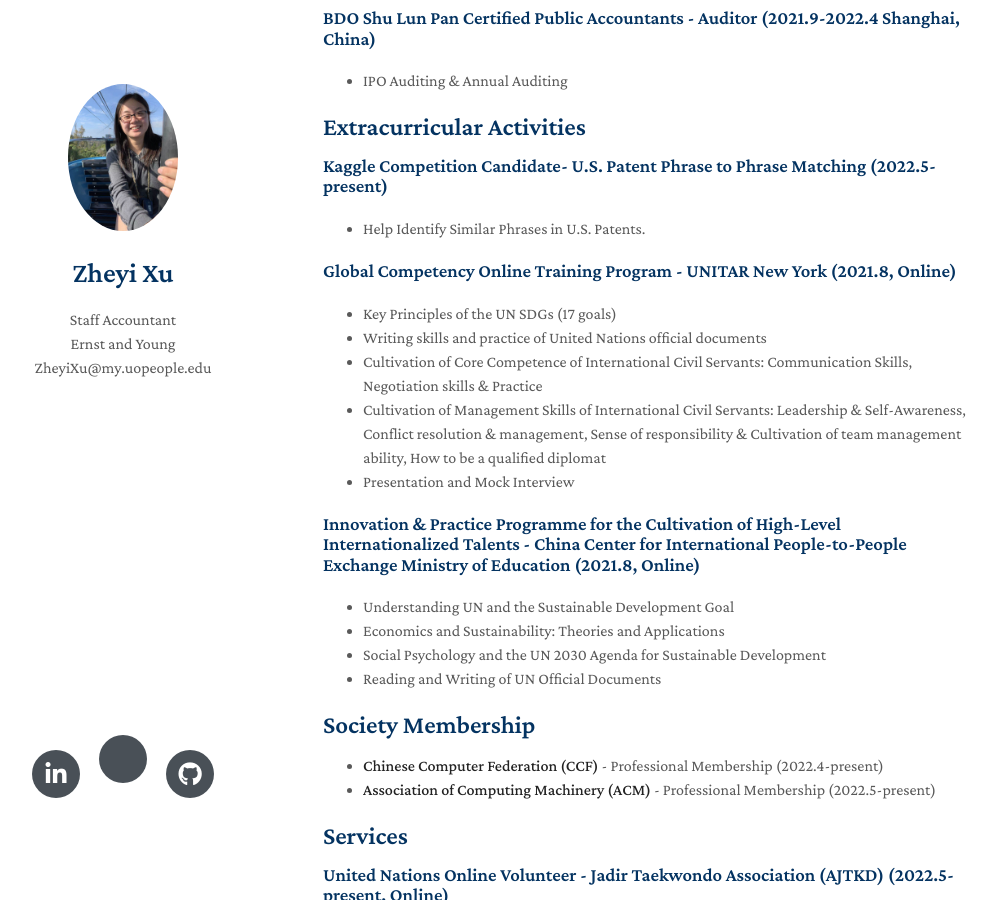
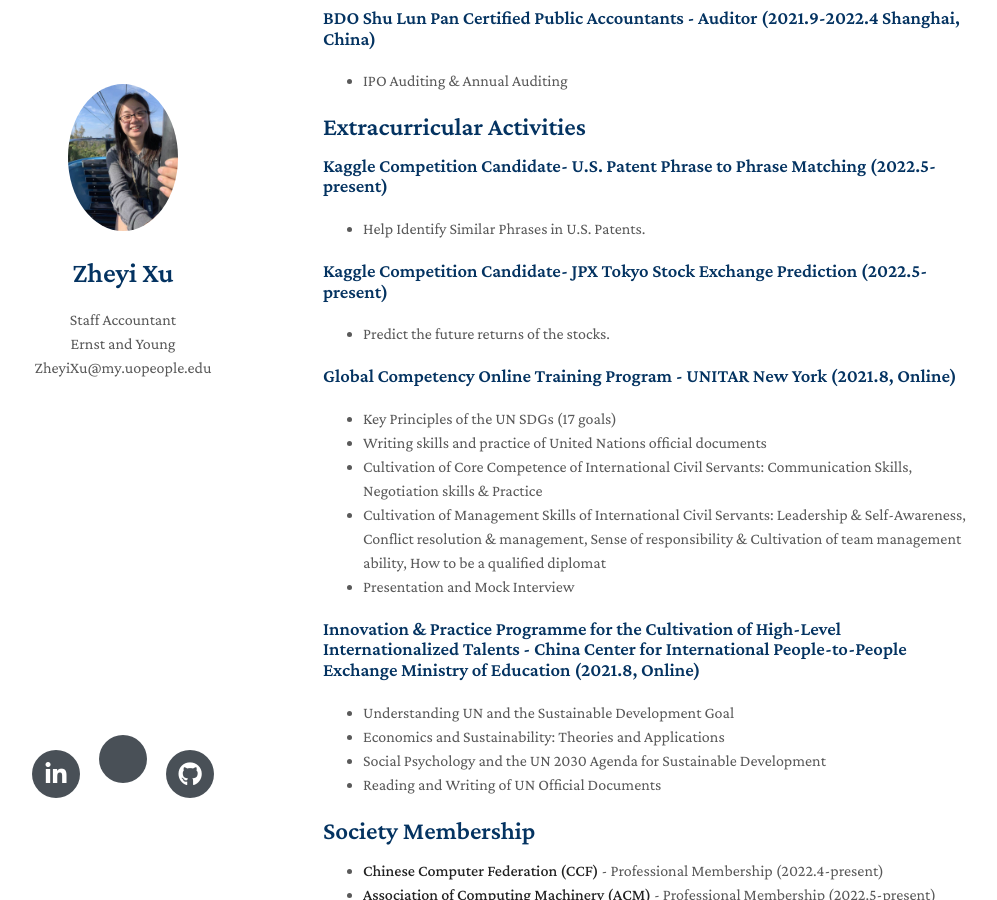
Before and after one commit to zheyixu99/zheyi-resume, a Jekyll site: the page built from index.md, in a window 1280 px wide and 900 px high, scrolled down 1349 px. Shown: the whole window, without its empty margins (147-1144 px from the left). Built offline with Jekyll 4.4.1, drawn with Linux system fonts in a browser that asks for light colours; nearby versions of some CDN libraries; a style sheet for code colours, icons or effects is not loaded; our own code applies the rules of GitHub Pages for plain Markdown files.

Commit message:
Update index.md

```diff
--- a/index.md
+++ b/index.md
@@ -83,6 +83,11 @@ layout: homepage
 <li>Help Identify Similar Phrases in U.S. Patents.</li>
 </ul>
 
+<h3>Kaggle Competition Candidate- JPX Tokyo Stock Exchange Prediction (2022.5-present)</h3>
+<ul>
+<li>Predict the future returns of the stocks.</li>
+</ul>
+
 <h3>Global Competency Online Training Program - UNITAR New York (2021.8, Online)</h3>
 <ul>
 <li>Key Principles of the UN SDGs (17 goals)</li>
```
